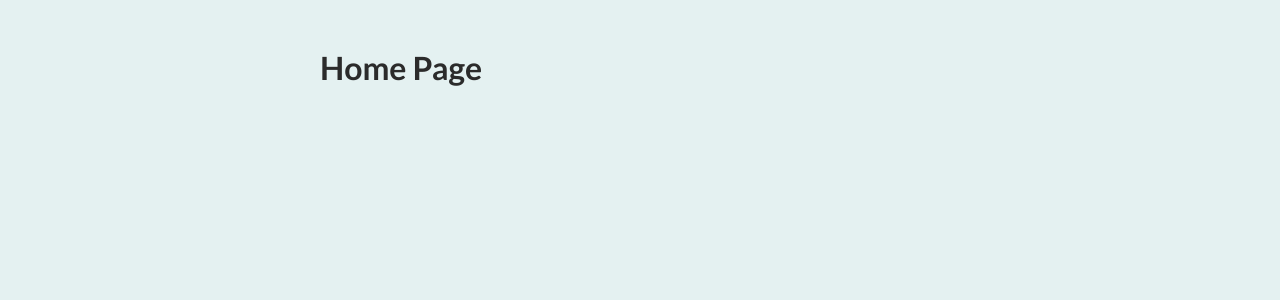
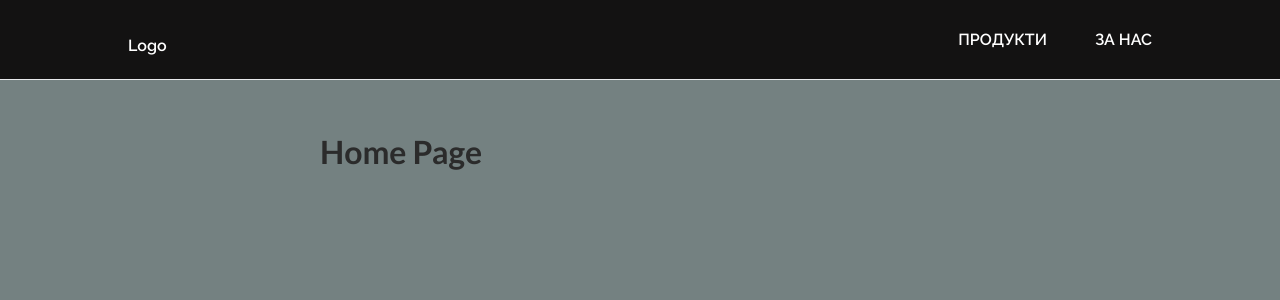
Before and after one commit to YanaAleksieva/element-coffee-roasters-web-app, a Next.js app: page / in a window 1280 px wide. Shown: the top 300 px of the page. Built offline with nearby package versions, Linux system fonts and the light colour scheme.

Commit message:
basic nav and links to pages

```diff
--- a/components/layout/layout.tsx
+++ b/components/layout/layout.tsx
@@ -1,6 +1,7 @@
 import { Fragment } from "react";
 
 import classes from "./layout.module.css";
+import MainHeader from "./main-header";
 
 type LayoutProps = {
   children: React.ReactNode;
@@ -9,6 +10,7 @@ type LayoutProps = {
 const Layout = (props: LayoutProps) => {
   return (
     <Fragment>
+      <MainHeader />
       <main className={classes.main}>{props.children}</main>
     </Fragment>
   );
--- /dev/null
+++ b/components/layout/main-header.module.css
@@ -0,0 +1,40 @@
+.header {
+  width: 100%;
+  height: 5rem;
+  display: flex;
+  align-items: center;
+  justify-content: space-between;
+  background-color: #131212;
+  padding: 0 10%;
+  border-bottom: 1px solid #e8e9eb;
+}
+
+.logo {
+  font-size: 2rem;
+  color: white;
+  font-weight: bold;
+}
+
+.header ul {
+  list-style: none;
+  margin: 0;
+  padding: 0;
+  display: flex;
+  align-items: baseline;
+}
+
+.header li {
+  margin-left: 3rem;
+}
+
+.header a {
+  text-decoration: none;
+  font-size: 1rem;
+  color: white;
+}
+
+.header a:hover,
+.header a:active,
+.header a.active {
+  color: white;
+}
--- /dev/null
+++ b/components/layout/main-header.tsx
@@ -0,0 +1,26 @@
+import type { NextPage } from "next";
+import Link from "next/link";
+
+import classes from "./main-header.module.css";
+
+const MainHeader: NextPage = () => {
+  return (
+    <header className={classes.header}>
+      <div className={classes.logo}>
+        <Link href="/">Logo</Link>
+      </div>
+      <nav className={classes.navigation}>
+        <ul>
+          <li>
+            <Link href="/products">ПРОДУКТИ</Link>
+          </li>
+          <li>
+            <Link href="/about">ЗА НАС</Link>
+          </li>
+        </ul>
+      </nav>
+    </header>
+  );
+};
+
+export default MainHeader;
--- a/styles/globals.css
+++ b/styles/globals.css
@@ -1,4 +1,5 @@
 @import url("https://fonts.googleapis.com/css2?family=Lato:wght@400;700&family=Open+Sans:wght@400;700&display=swap");
+@import url("https://fonts.googleapis.com/css2?family=Raleway:wght@200;300;400;500;600&display=swap");
 
 * {
   box-sizing: border-box;
@@ -7,9 +8,13 @@
 html,
 body {
   margin: 0;
-  font-family: "Open Sans", "Lato", sans-serif;
+  font-size: 1rem;
+  font-family: "Raleway", "Open Sans", "Lato", sans-serif;
+  font-style: normal;
+  font-weight: 600;
   color: #414141;
-  background-color: #e4f1f1;
+  background-color: #748181;
+  line-height: 1.5;
 }
 
 h1,
```
